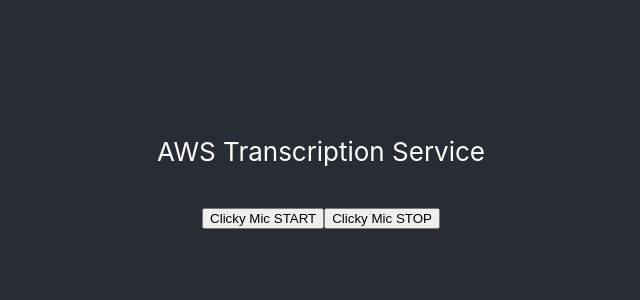
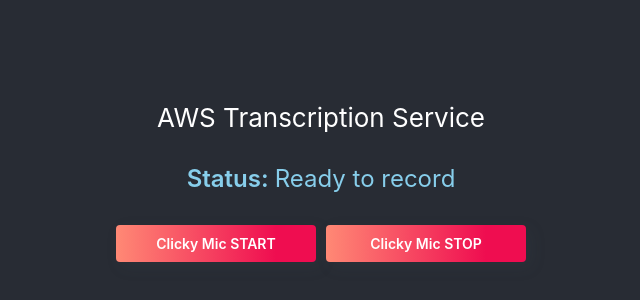
Before and after one commit to kristajg/twilio-transcription-service, a React (Create React App) app: page / in a window 1280 px wide. Shown: the part 218-518 px from the top of the page, without its empty margins (319-959 px from the left). Built offline with nearby package versions, Linux system fonts and the light colour scheme; no server answers.

Commit message:
Button styles

```diff
--- /dev/null
+++ b/src/components/Button.js
@@ -0,0 +1,47 @@
+// 3rd party & proprietary libraries
+import React, { Component } from 'react';
+import PropTypes from 'prop-types';
+import styled from 'styled-components';
+
+const StyledButton = styled.div`
+  cursor: pointer;
+  width: ${props => props.styles.width ? props.styles.width : 'default'};
+  max-width: 90%;
+  text-align: center;
+  padding: 10px;
+  margin-right: ${props => props.styles.marginRight ? props.styles.marginRight : ''};
+  background: rgb(255,137,117);
+  background: linear-gradient(90deg, rgba(255,137,117,1) 0%, rgba(239,13,80,1) 80%);
+  color: #fff;
+  font-weight: 600;
+  font-size: ${props => props.styles.fontSize ? props.styles.fontSize : '14px'};
+  border-radius: 4px;
+  box-shadow: 5px 5px 15px 1px rgb(66 86 100 / 10%);
+  opacity: ${props => props.disabled ? '.75': '1'};
+`;
+
+export default class Button extends Component {
+  render() {
+    return (
+      <StyledButton
+        onClick={this.props.onClick}
+        disabled={this.props.disabled}
+        styles={this.props.styles}
+      >
+        {this.props.children}
+      </StyledButton>
+    );
+  }
+}
+
+Button.defaultProps = {
+  disabled: false,
+  onClick: () => {},
+  styles: {},
+};
+
+Button.propTypes = {
+  disabled: PropTypes.bool,
+  onClick: PropTypes.func,
+  styles: PropTypes.object,
+};
--- a/src/components/ReactMicComponent.js
+++ b/src/components/ReactMicComponent.js
@@ -2,18 +2,46 @@
 import React, { Component } from 'react';
 import getUserMedia from 'get-user-media-promise';
 import MicrophoneStream from 'microphone-stream';
+import styled from 'styled-components';
+
 
 // helpers
 // eslint-disable-next-line import/first
 // import { sendAudioToService } from '../helpers/apiHelpers';
+
+// Components
+import Button from './Button';
 
 // creating WebSocket connection
 let connection = new WebSocket('ws://localhost:8089');
 
 let inputSampleRate;
 
+const ButtonContainer = styled.div`
+  display: inline-flex;
+`;
+
+const ButtonItem = styled.div`
+  display: inline;
+`;
+
+const RecordingStatusContainer = styled.div`
+  font-size: 24px;
+  color: skyblue;
+`;
+
+const StatusHeader = styled.span`
+  font-weight: 600;
+`;
+
+const buttonStyles = {
+  width: '180px',
+};
+
+
 export default class ReactMicComponent extends Component {
   state = {
+    recording: false,
     micStream: null, // TODO: maybe make this a global
   }
 
@@ -27,26 +55,40 @@
     // };
   }
 
+  convertAudtioToBinary = rawAudio => {
+    if (rawAudio == null) return;
+
+    // // downsample and convert the raw audio bytes to PCM
+    // let downsampledBuffer = audioUtils.downsampleBuffer(rawAudio, inputSampleRate, sampleRate);
+    // let pcmEncodedBuffer = audioUtils.pcmEncode(downsampledBuffer);
+
+    // // add the right JSON headers and structure to the message
+    // let audioEventMessage = getAudioEventMessage(Buffer.from(pcmEncodedBuffer));
+
+    // //convert the JSON object + headers into a binary event stream message
+    // let binary = eventStreamMarshaller.marshall(audioEventMessage);
+
+    // return binary;
+  }
+
   streamAudioToWebsocket = (stream) => {
-    this.setState({
-      micStream: new MicrophoneStream(),
-    });
+    this.setState({ micStream: new MicrophoneStream() });
     const { micStream } = this.state;
 
     micStream.setStream(stream);
-
 
     micStream.on('format', data => {
       console.log('Format hit ', data);
       inputSampleRate = data.sampleRate;
     });
 
+    let sampleRate = 0;
     micStream.on('data', chunk => {
-      // Optionally convert the Buffer back into a Float32Array
-      // (This actually just creates a new DataView - the underlying audio data is not copied or modified.)
       const raw = MicrophoneStream.toRaw(chunk);
-      // console.log('raw? ', raw);
-      connection.send(raw);
+      // the audio stream is raw audio bytes. Transcribe expects PCM with additional metadata, encoded as binary
+      // let binary = convertAudioToBinaryMessage(rawAudioChunk);
+      // Convert to PCM
+      // connection.send(raw);
       // note: if you set options.objectMode=true, the `data` event will output AudioBuffers instead of Buffers
     });
   }
@@ -54,6 +96,7 @@
   startMicStream = () => {
     getUserMedia({ video: false, audio: true })
       .then(stream => {
+        this.setState({ recording: true });
         console.log('stream is ', stream);
         // This function sends stream to AWS websocket
         let thing = this.streamAudioToWebsocket(stream);
@@ -85,6 +128,7 @@
   }
 
   stopMicStream = () => {
+    this.setState({ recording: false });
     const { micStream } = this.state;
     micStream.stop();
   }
@@ -92,8 +136,21 @@
   render() {
     return (
       <div>
-        <button onClick={this.startMicStream} type="button">Clicky Mic START</button>
-        <button onClick={this.stopMicStream} type="button">Clicky Mic STOP</button>
+        <RecordingStatusContainer>
+          <StatusHeader>
+            Status:{' '}
+          </StatusHeader>
+          {this.state.recording ? 'Recording in progress...' : 'Ready to record'}
+        </RecordingStatusContainer>
+        <br />
+        <ButtonContainer>
+          <ButtonItem>
+            <Button onClick={this.startMicStream} styles={{...buttonStyles, marginRight: '10px'}}>Clicky Mic START</Button>
+          </ButtonItem>
+          <ButtonItem>
+            <Button onClick={this.stopMicStream} styles={buttonStyles}>Clicky Mic STOP</Button>
+          </ButtonItem>
+        </ButtonContainer>
       </div>
     );
   }
```
